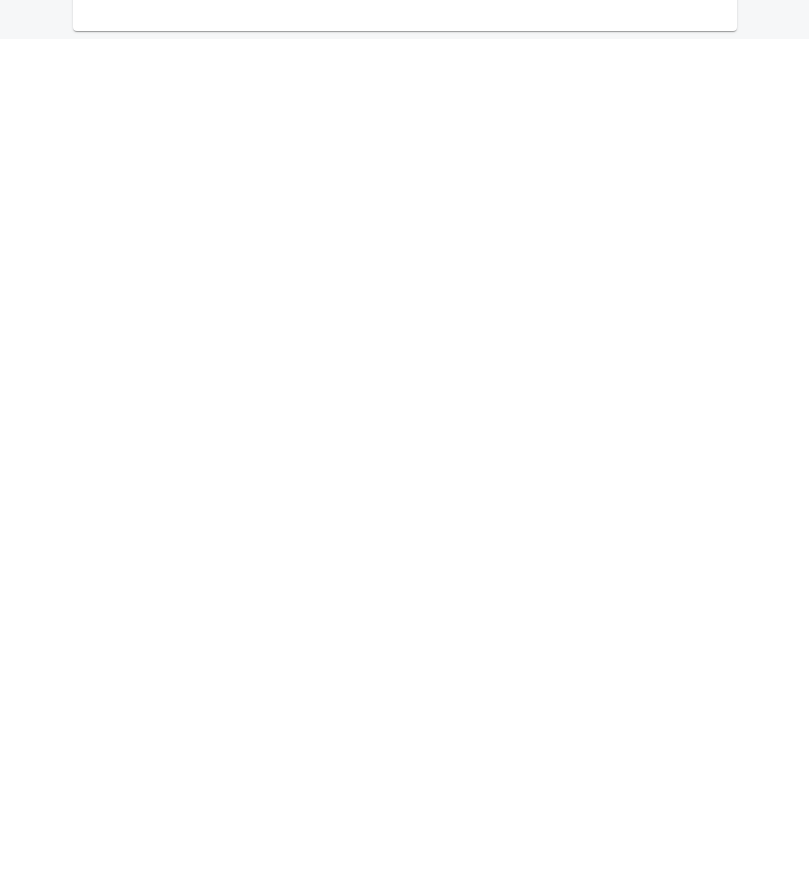
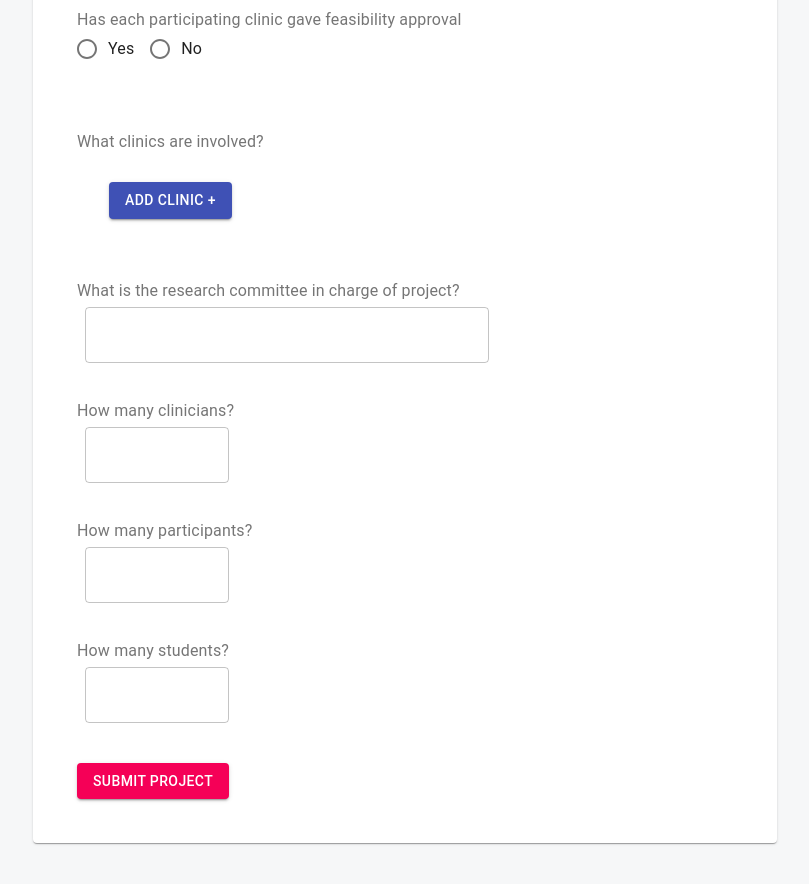
Before and after one commit to MUHC-DP-Project/muhc-ui, a React (Create React App) app in the folder app/: page /CreateProject in a window 1280 px wide. Shown: the part 640-1524 px from the top of the page, without its empty margins (235-1044 px from the left). Before the commit the page ends 800 px from the top, so only its background shows below. Built offline with nearby package versions, Linux system fonts and the light colour scheme.

Commit message:
added new fields to project form

```diff
--- a/app/src/component/CreateProject.js
+++ b/app/src/component/CreateProject.js
@@ -6,10 +6,17 @@ import FormControlLabel from '@material-ui/core/FormControlLabel';
 import FormControl from '@material-ui/core/FormControl';
 import FormLabel from '@material-ui/core/FormLabel';
 import { makeStyles } from '@material-ui/core/styles';
+import { withStyles } from '@material-ui/core/styles';
 import TextField from '@material-ui/core/TextField';
 import Box from '@material-ui/core/Box';
 import Card from '@material-ui/core/Card';
+import Typography from '@material-ui/core/Typography';
+import Button from '@material-ui/core/Button';
 
+
+import Menu from '@material-ui/core/Menu';
+import MenuItem from '@material-ui/core/MenuItem';
+import ListItemText from '@material-ui/core/ListItemText';
 
 const useStyles = makeStyles((theme) => ({
   root: {
@@ -19,16 +26,49 @@ const useStyles = makeStyles((theme) => ({
     },
   },
 }));
-
+const numberInput = {
+  maxWidth: "9rem",
+};
 const formMargin = {
   margin: "2rem",
 };
 const cardStyle = {
   backgroundColor: "white",
-  maxWidth:"40rem",
-  padding:"0.75rem"
+  maxWidth:"45rem",
+  padding:"0.75rem",
+  margin:"5rem"
 };
 
+const StyledMenu = withStyles({
+  paper: {
+    border: '1px solid #d3d4d5',
+  },
+})((props) => (
+  <Menu
+    elevation={0}
+    getContentAnchorEl={null}
+    anchorOrigin={{
+      vertical: 'bottom',
+      horizontal: 'center',
+    }}
+    transformOrigin={{
+      vertical: 'top',
+      horizontal: 'center',
+    }}
+    {...props}
+  />
+));
+
+const StyledMenuItem = withStyles((theme) => ({
+  root: {
+    '&:focus': {
+      backgroundColor: theme.palette.primary.main,
+      '& .MuiListItemIcon-root, & .MuiListItemText-primary': {
+        color: theme.palette.common.white,
+      },
+    },
+  },
+}))(MenuItem);
 
 function CreateProject() {
     const classes = useStyles();
@@ -41,18 +81,20 @@ function CreateProject() {
           flexDirection="column"
           flexWrap = "wrap">
             <Card style={cardStyle}>
+              <Typography variant="h3" style= {formMargin}>
+                Create a project
+              </Typography>
               <Box style= {formMargin}>
                 <FormLabel component="legend">What is the project title?</FormLabel>
-                <TextField id="standard-basic" />
+                <TextField variant="outlined" id="standard-basic" />
               </Box>
-
 
               <Box style= {formMargin}>
                 <FormLabel component="legend">What is the project description?</FormLabel>
                 <TextField
                   multiline
                   variant="outlined"
-                  rows={2}
+                  rows={3}
                   rowsMax={4}
                 />
               </Box>
@@ -65,7 +107,6 @@ function CreateProject() {
                 </RadioGroup>
             </FormControl>
 
-
             <FormControl component="feasibilityApprovalFieldSet" style= {formMargin}>
                 <FormLabel component="legend">Has each participating clinic gave feasibility approval</FormLabel>
                     <RadioGroup row aria-label="gender" name="gender1" >
@@ -74,15 +115,90 @@ function CreateProject() {
                     </RadioGroup>
             </FormControl>
 
+            <Box style= {formMargin}>
+            <FormLabel component="legend">What clinics are involved?</FormLabel>
+              {AddClinicMenu()}
+            </Box>
 
             <Box style= {formMargin}>
               <FormLabel component="legend">What is the research committee in charge of project?</FormLabel>
-              <TextField id="standard-basic"/>
+              <TextField variant="outlined" id="standard-basic"/>
             </Box>
+
+            <Box style= {formMargin}>
+              <FormLabel component="legend">How many clinicians?</FormLabel>
+              <TextField style= {numberInput} variant="outlined" id="standard-basic"/>
+            </Box>
+
+            <Box style= {formMargin}>
+              <FormLabel component="legend">How many participants?</FormLabel>
+              <TextField style= {numberInput} variant="outlined" id="standard-basic"/>
+            </Box>
+
+            <Box style= {formMargin}>
+              <FormLabel component="legend">How many students?</FormLabel>
+              <TextField style= {numberInput} variant="outlined" id="standard-basic"/>
+            </Box>
+
+
+
+            <Box alignContent="center" style={formMargin}>
+              <Button variant="contained" color="secondary">
+                Submit Project
+              </Button>
+            </Box>
+
           </Card>
         </Box>
-        </form>
+      </form>
     );
 }
 
+function AddClinicMenu() {
+  const [anchorEl, setAnchorEl] = React.useState(null);
+  const handleClick = (event) => {
+    setAnchorEl(event.currentTarget);
+  };
+
+  const handleClose = () => {
+    setAnchorEl(null);
+  };
+
+  return (
+    <div>
+      <Button
+        aria-controls="customized-menu"
+        aria-haspopup="true"
+        variant="contained"
+        color="primary"
+        style={formMargin}
+        onClick={handleClick}
+      >
+        Add Clinic +
+      </Button>
+      <StyledMenu
+        id="customized-menu"
+        anchorEl={anchorEl}
+        keepMounted
+        open={Boolean(anchorEl)}
+        onClose={handleClose}
+      >
+        <StyledMenuItem>
+          <ListItemText primary="Clinic A" />
+        </StyledMenuItem>
+        <StyledMenuItem>
+          <ListItemText primary="Clinic B" />
+        </StyledMenuItem>
+        <StyledMenuItem>
+          <ListItemText primary="Clinic C" />
+        </StyledMenuItem>
+      </StyledMenu>
+    </div>
+
+
+
+
+  );
+}
+
 export default CreateProject;
```
